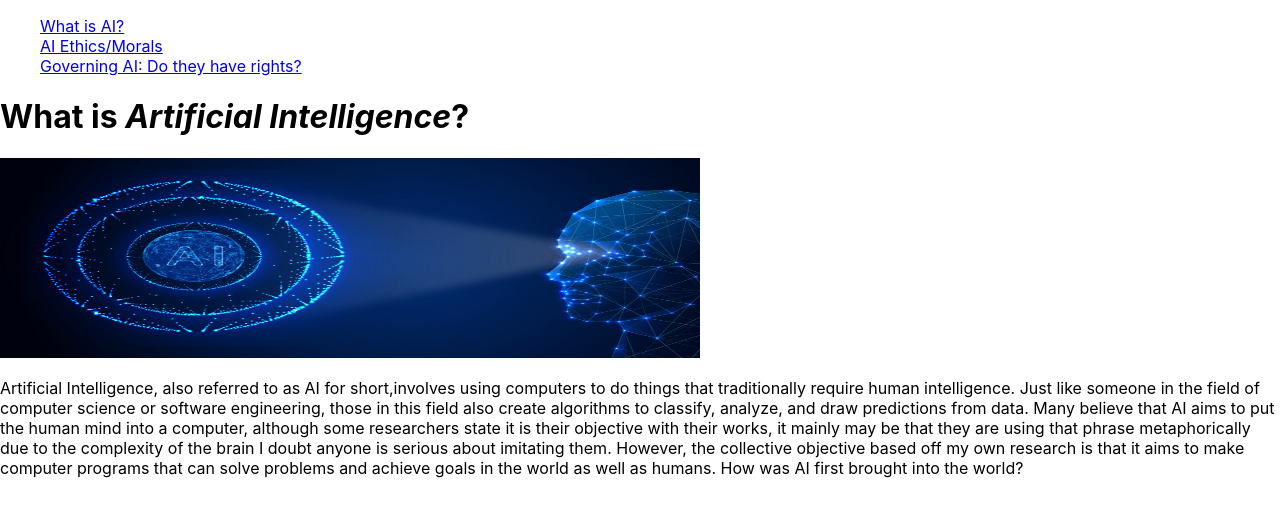
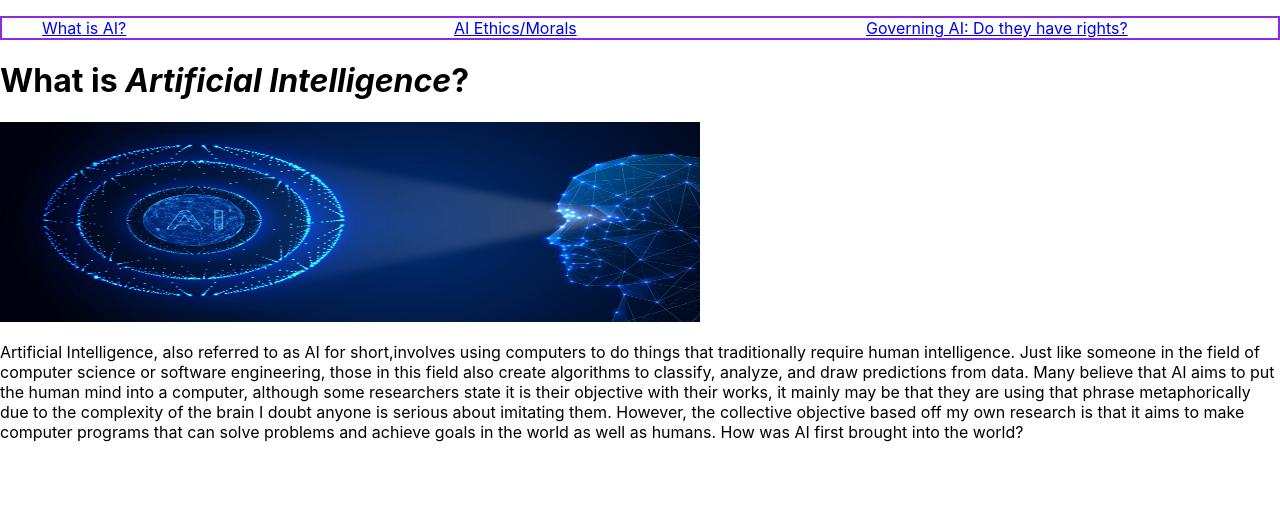
Before and after one commit to BladeKitana732/AI-Report, a React (Create React App) app in the folder ai-report/: page / in a window 1280 px wide. Shown: the top 516 px of the page. Built offline with nearby package versions, Linux system fonts and the light colour scheme.

Commit message:
got it all in one line :D

```diff
--- a/ai-report/src/App.css
+++ b/ai-report/src/App.css
@@ -1,4 +1,9 @@
 li {
     list-style: none;
-    color: blue;
 }
+
+#navLinks {
+    display: grid;
+    border: solid 2px blueviolet;
+    grid-template-columns: 1fr 1fr 1fr;
+}
```
